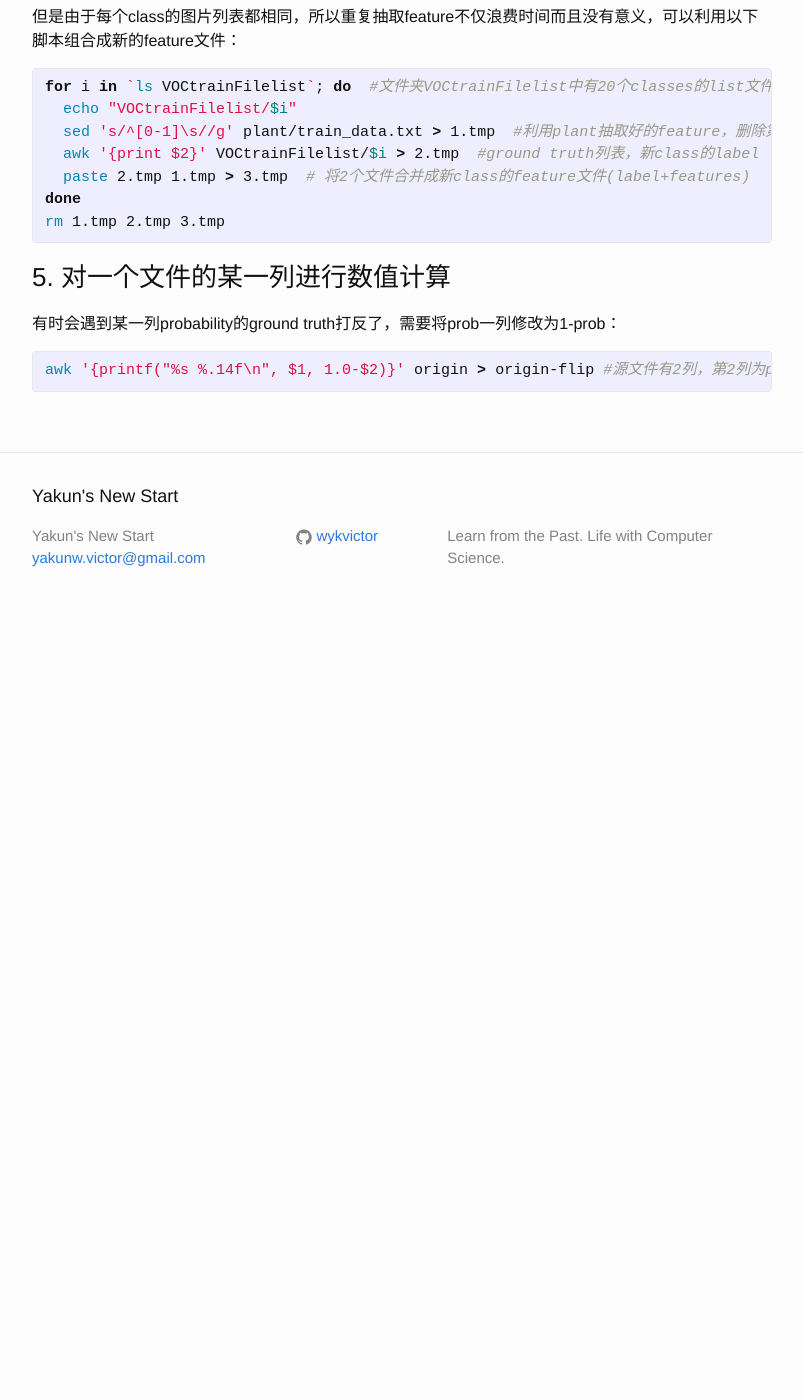
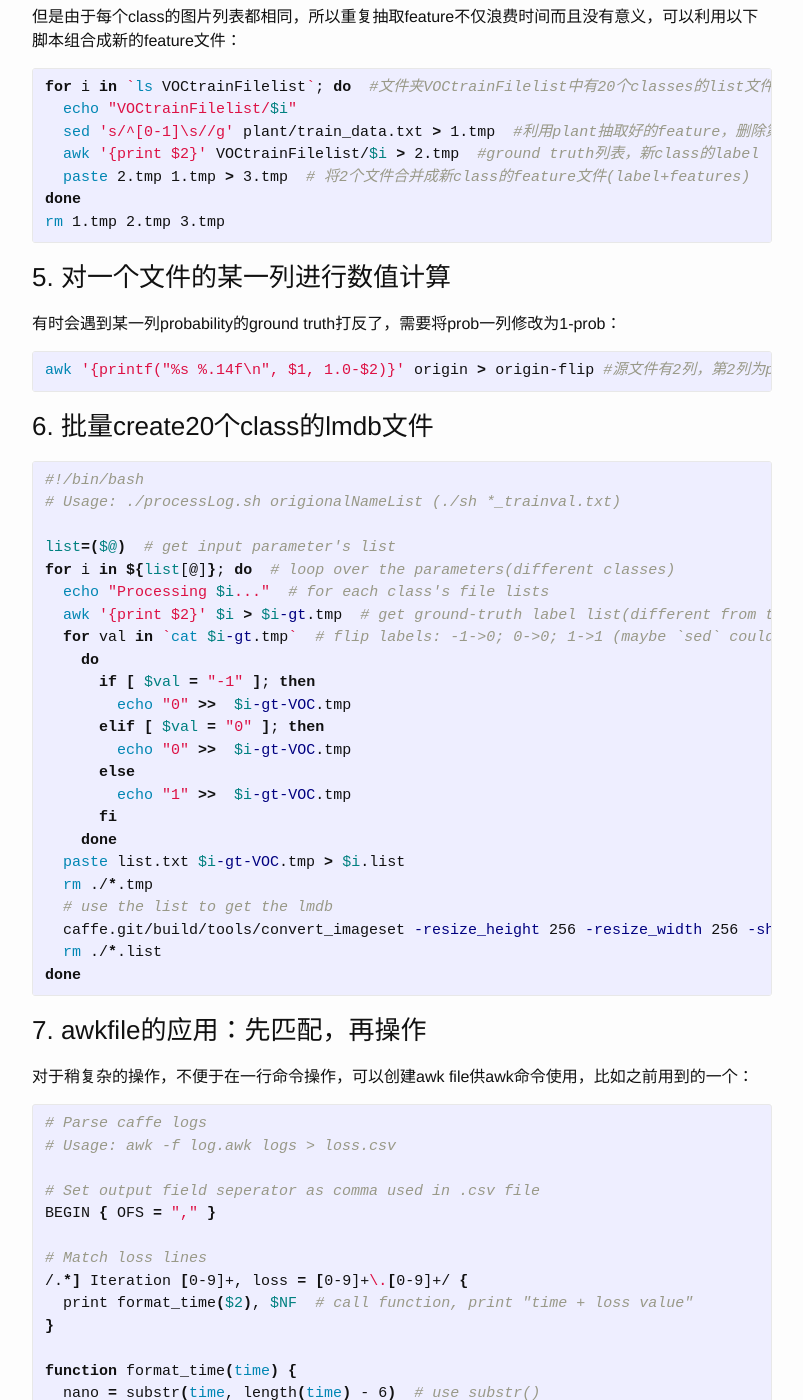
Before and after one commit to wykvictor/wykvictor.github.io, a Jekyll site: the page built from _posts/resources/2015-10-09-Some-Useful-Shell-Scripts.md, in a window 1280 px wide and 1400 px high, scrolled down 1553 px. Shown: the whole window, without its empty margins (238-1041 px from the left). Built offline with Jekyll 4.4.1, drawn with Linux system fonts in a browser that asks for light colours; before the commit the page ends 2183 px from its top, so only the background shows below that; some of the changed text lies outside the part shown.

Commit message:
update post: shell scripts - awk

```diff
--- a/_posts/resources/2015-10-09-Some-Useful-Shell-Scripts.md
+++ b/_posts/resources/2015-10-09-Some-Useful-Shell-Scripts.md
@@ -3,10 +3,10 @@
 title:  "Some useful Shell Scripts"
 date:   2015-10-09 15:30:00
 tags: [shell, scripts, 脚本]
-categories: tools
+categories: resources
 ---
 
-> 最近在用Deep learning工具[caffe](http://caffe.berkeleyvision.org/)，基于数据集[VOC](http://host.robots.ox.ac.uk/pascal/VOC/)做一些实验，里边有20个Object Class，所以得到结果后经常会遇到重复处理20遍文件。因此写了一些脚本，用来简化操作。
+> 最近在用Deep learning工具[caffe](http://caffe.berkeleyvision.org/)，基于数据集[VOC](http://host.robots.ox.ac.uk/pascal/VOC/)做一些实验，里边有20个Object Class，所以得到结果后经常会遇到重复处理20遍文件。因此写了一些脚本，用来执行重复操作。
 
 ### 1. 将20类的图片按照类别copy到相应的文件夹
 a. 以训练(Train)图片为例，首先根据每一类的初始列表如cat_trainval.txt(20个相同类型文件):
@@ -74,3 +74,54 @@
 {% highlight Bash shell scripts %}
 awk '{printf("%s %.14f\n", $1, 1.0-$2)}' origin > origin-flip #源文件有2列，第2列为prob
 {% endhighlight %}
+
+### 6. 批量create20个class的lmdb文件
+{% highlight Bash shell scripts %}
+#!/bin/bash
+# Usage: ./processLog.sh origionalNameList (./sh *_trainval.txt)
+
+list=($@)  # get input parameter's list
+for i in ${list[@]}; do  # loop over the parameters(different classes)
+  echo "Processing $i..."  # for each class's file lists
+  awk '{print $2}' $i > $i-gt.tmp  # get ground-truth label list(different from the caffe's requirement)
+  for val in `cat $i-gt.tmp`  # flip labels: -1->0; 0->0; 1->1 (maybe `sed` could better fit the need)
+    do
+      if [ $val = "-1" ]; then
+        echo "0" >>  $i-gt-VOC.tmp
+      elif [ $val = "0" ]; then
+        echo "0" >>  $i-gt-VOC.tmp
+      else
+        echo "1" >>  $i-gt-VOC.tmp
+      fi
+    done
+  paste list.txt $i-gt-VOC.tmp > $i.list
+  rm ./*.tmp
+  # use the list to get the lmdb
+  caffe.git/build/tools/convert_imageset -resize_height 256 -resize_width 256 -shuffle / $i.list $i-lmdb
+  rm ./*.list
+done
+{% endhighlight %}
+
+### 7. awkfile的应用：先匹配，再操作
+对于稍复杂的操作，不便于在一行命令操作，可以创建awk file供awk命令使用，比如之前用到的一个：
+{% highlight Bash shell scripts %}
+# Parse caffe logs
+# Usage: awk -f log.awk logs > loss.csv
+
+# Set output field seperator as comma used in .csv file
+BEGIN { OFS = "," }
+
+# Match loss lines
+/.*] Iteration [0-9]+, loss = [0-9]+\.[0-9]+/ {
+  print format_time($2), $NF  # call function, print "time + loss value"
+}
+
+function format_time(time) {
+  nano = substr(time, length(time) - 6)  # use substr()
+  time = substr(time, 1, length(time) - 7)
+  # print time, nano
+  gsub(/:/, " ", time)  # use gsub()
+  return time nano  # return str
+  # return mktime(strftime("%Y ") month " " day " " time) nano
+}
+{% endhighlight %}
```
